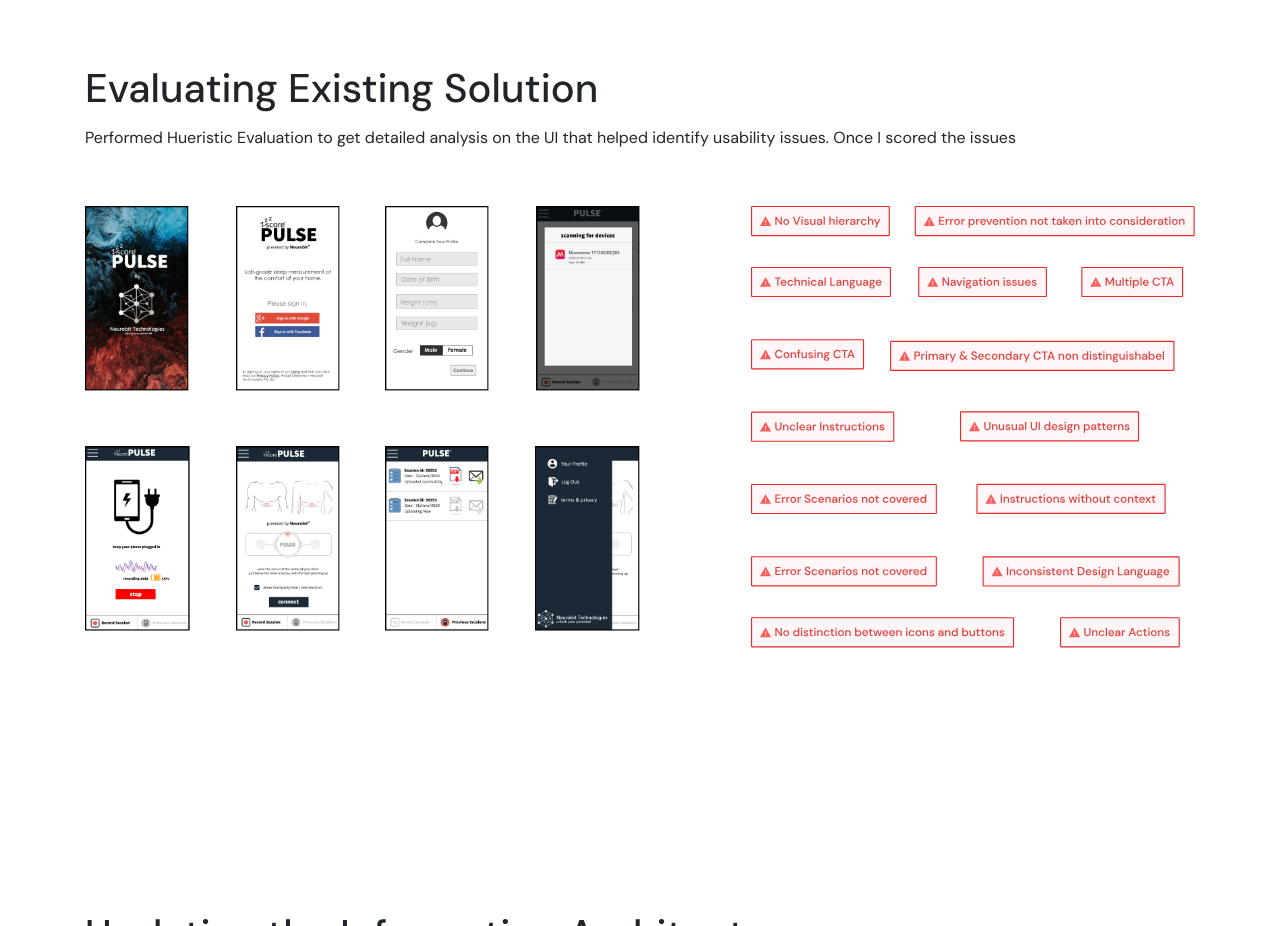
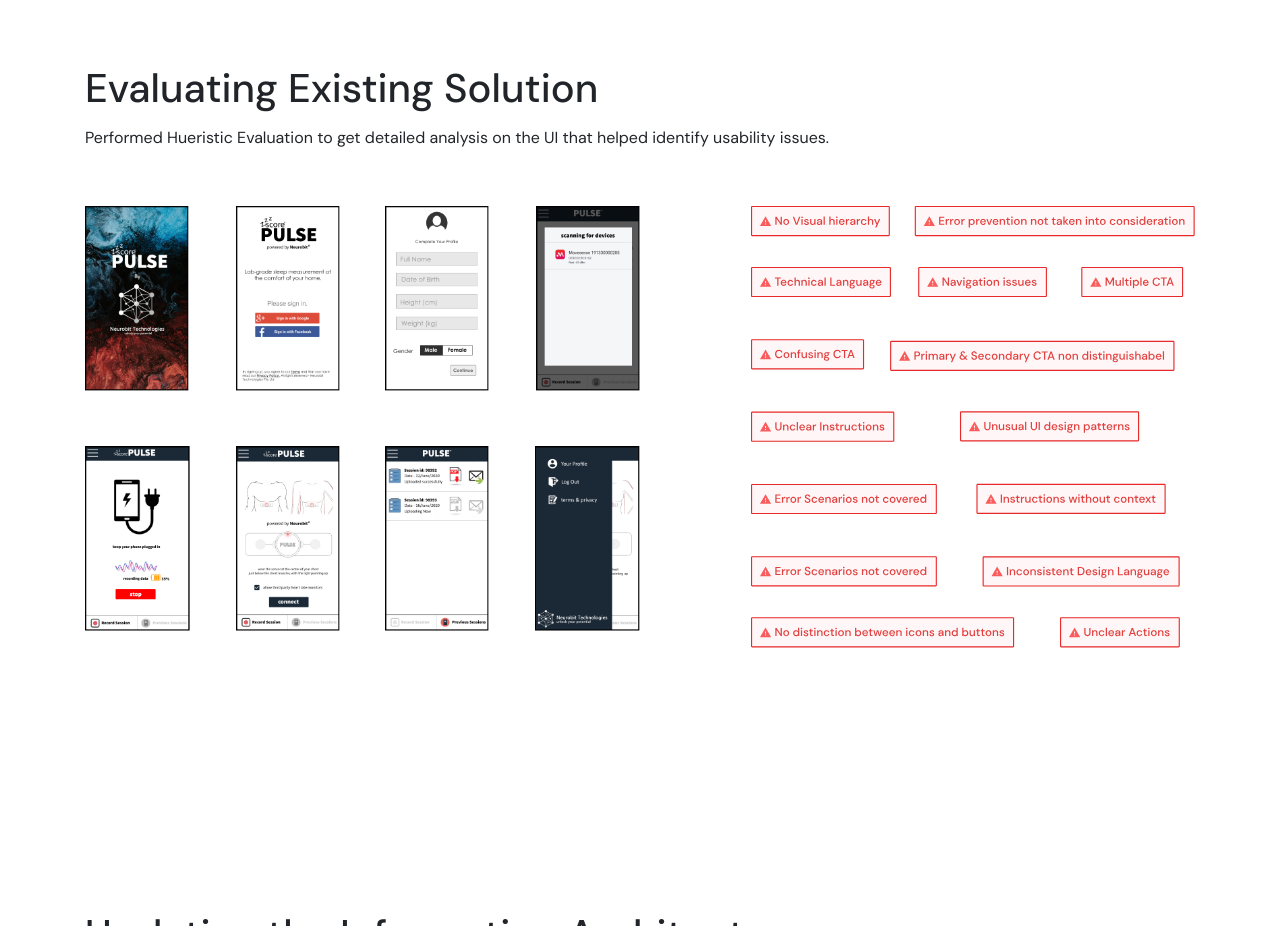
Before and after one commit to SidPagare/portfolio, a plain HTML site: page work/z3pulse.html in a window 1280 px wide. Shown: the part 5800-6726 px from the top of the page. Drawn offline with nearby package versions, Linux system fonts and the light colour scheme.

Commit message:
issues fixed

```diff
--- a/work/z3pulse.html
+++ b/work/z3pulse.html
@@ -202,7 +202,7 @@
         <div class="row m-0">
             <h3 style="font-size:2.5rem;line-height: 1.5;">Evaluating Existing Solution</h3>
             <p style="line-height: 1.5;">Performed Hueristic Evaluation to get detailed analysis on the UI that helped
-                identify usability issues. Once I scored the issues </p>
+                identify usability issues. </p>
             <div class="row w-100 m-0 mt-4">
                 <div class="col-md-6 d-flex flex-column p-0">
                     <img class="mt-3" width="100%" src="/img/old-app-ss.png" alt="">
```
